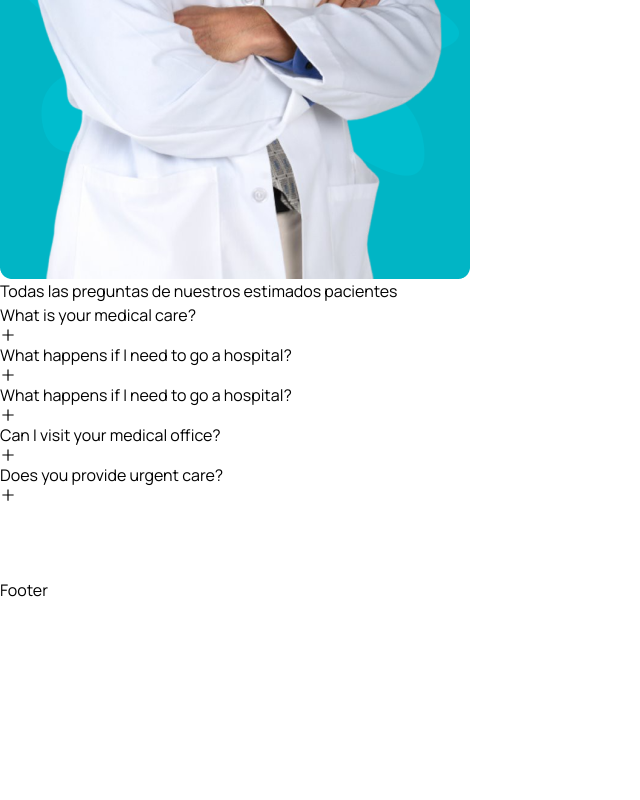
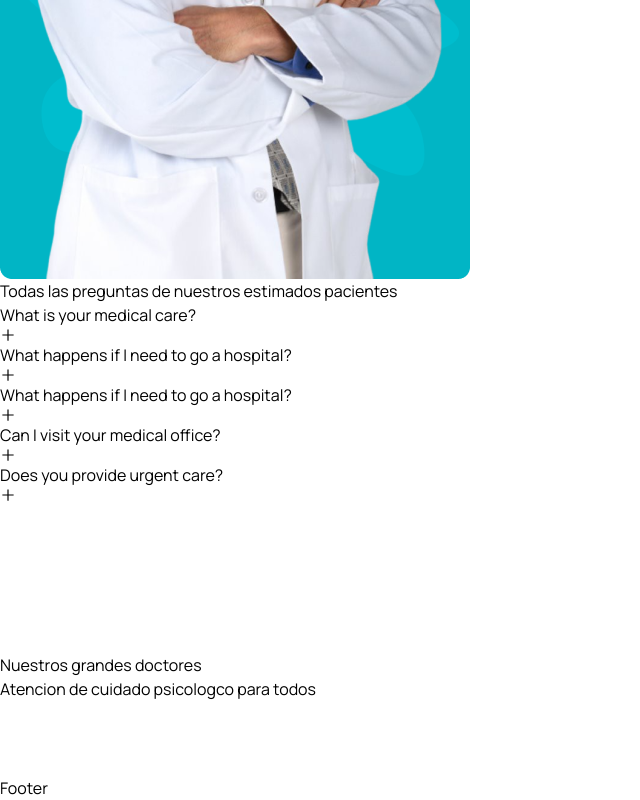
Before and after one commit to agt1984/atencionPsicologica, a React (Vite) app in the folder frontend/: page / in a window 1280 px wide. Shown: the part 7200-8000 px from the top of the page, without its empty margins (0-640 px from the left). Before the commit the page ends 7802 px from the top, so only its background shows below. Built offline with nearby package versions, Linux system fonts and the light colour scheme; the HTML template or start-up script is replaced by a standard one.

Commit message:
faq item modief

```diff
--- a/frontend/src/pages/Home.jsx
+++ b/frontend/src/pages/Home.jsx
@@ -277,6 +277,16 @@ const Home = () => {
       {/* ========= faq section end ========= */}
 
       {/* ========= testimonial ========= */}
+      <section>
+        <div className="container">
+        <div className="xl:w-[470] mx-auto">
+          <h2 className='heading text-center'>Nuestros grandes doctores</h2>
+          <p className='text__para text-center'>
+            Atencion de cuidado psicologco para todos
+          </p>
+        </div>
+      </div>
+      </section>
       {/* ========= testimonial end ========= */}
     </>
   );
```
